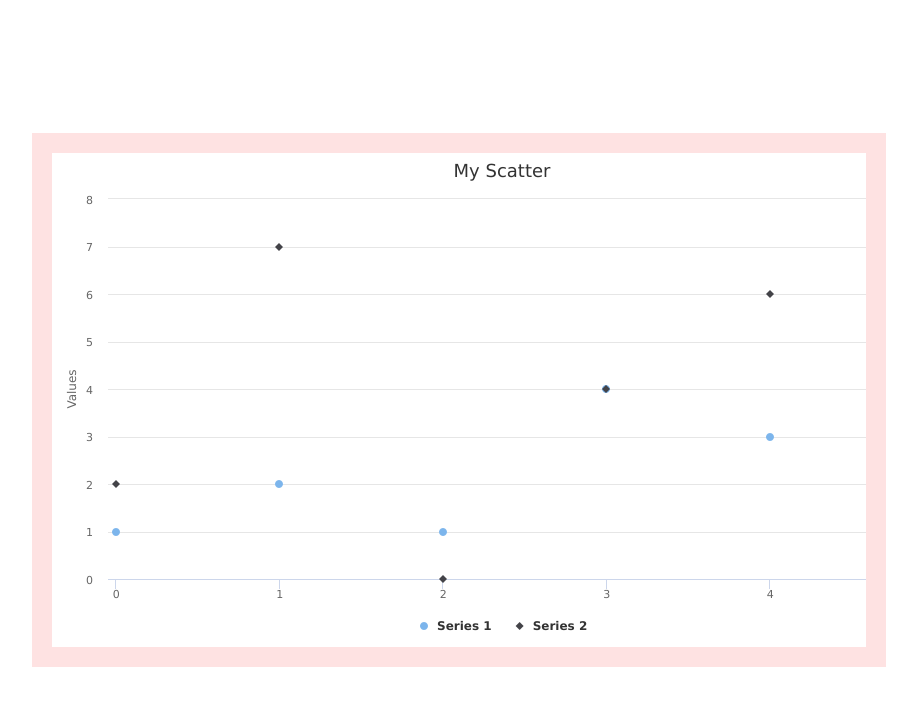
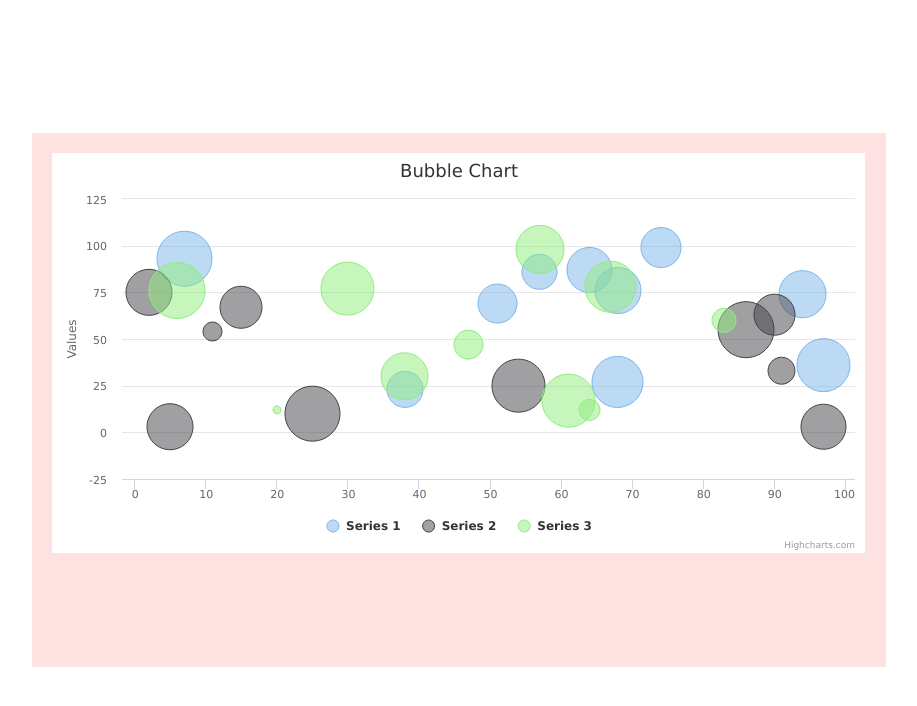
Before and after one commit to RobJJ/charting-playground, a React (Create React App) app: page / in a window 1280 px wide. Shown: the top 706 px of the page, without its empty margins (181-1098 px from the left). Built offline with nearby package versions, Linux system fonts and the light colour scheme.

Commit message:
added bubble chart for testing purposes - highchart library

```diff
--- a/src/charts/scatter-bubble-chart.js
+++ b/src/charts/scatter-bubble-chart.js
@@ -4,12 +4,15 @@ import _ from "lodash";
 import Highcharts from "highcharts";
 import HighchartsReact from "highcharts-react-official";
 
+import HC_more from "highcharts/highcharts-more";
+HC_more(Highcharts);
+
 const BubbleChart = () => {
   const getOptions = (type) => ({
     chart: {
       type,
-      width: 900,
-      height: 500,
+      //   width: null,
+      //   height: null,
     },
     title: {
       text: _.startCase(`${type} chart`),
@@ -19,37 +22,59 @@ const BubbleChart = () => {
         text: "Values",
       },
     },
+    // series: [
+    //   {
+    //     data: [1, 2, 1, 4, 3, 6],
+    //   },
+    // ],
     series: [
       {
-        data: [1, 2, 1, 4, 3, 6],
+        data: [
+          [97, 36, 79],
+          [94, 74, 60],
+          [68, 76, 58],
+          [64, 87, 56],
+          [68, 27, 73],
+          [74, 99, 42],
+          [7, 93, 87],
+          [51, 69, 40],
+          [38, 23, 33],
+          [57, 86, 31],
+        ],
       },
       {
-        data: [2, 7, 0, 4, 6, 2],
+        data: [
+          [25, 10, 87],
+          [2, 75, 59],
+          [11, 54, 8],
+          [86, 55, 93],
+          [5, 3, 58],
+          [90, 63, 44],
+          [91, 33, 17],
+          [97, 3, 56],
+          [15, 67, 48],
+          [54, 25, 81],
+        ],
+      },
+      {
+        data: [
+          [47, 47, 21],
+          [20, 12, 4],
+          [6, 76, 91],
+          [38, 30, 60],
+          [57, 98, 64],
+          [61, 17, 80],
+          [83, 60, 13],
+          [67, 78, 75],
+          [64, 12, 10],
+          [30, 77, 82],
+        ],
       },
     ],
   });
   return (
-    <div className="flex h-full w-full">
-      <HighchartsReact
-        highcharts={Highcharts}
-        // options={getOptions("scatter")}
-        options={{
-          title: { text: "My Scatter" },
-          chart: {
-            type: "scatter",
-            width: 900,
-            height: 500,
-          },
-          series: [
-            {
-              data: [1, 2, 1, 4, 3, 6],
-            },
-            {
-              data: [2, 7, 0, 4, 6, 2],
-            },
-          ],
-        }}
-      />
+    <div className="h-full w-full">
+      <HighchartsReact highcharts={Highcharts} options={getOptions("bubble")} />
     </div>
   );
 };
```
